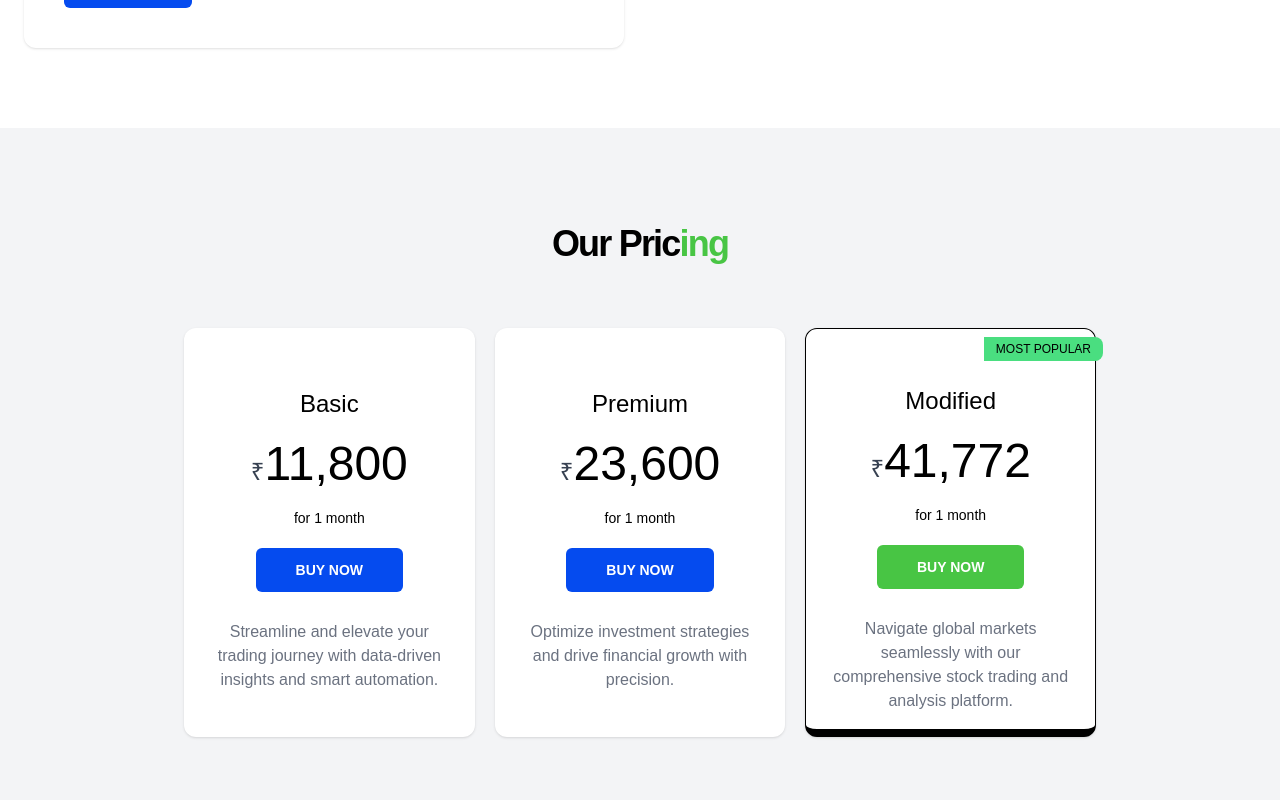
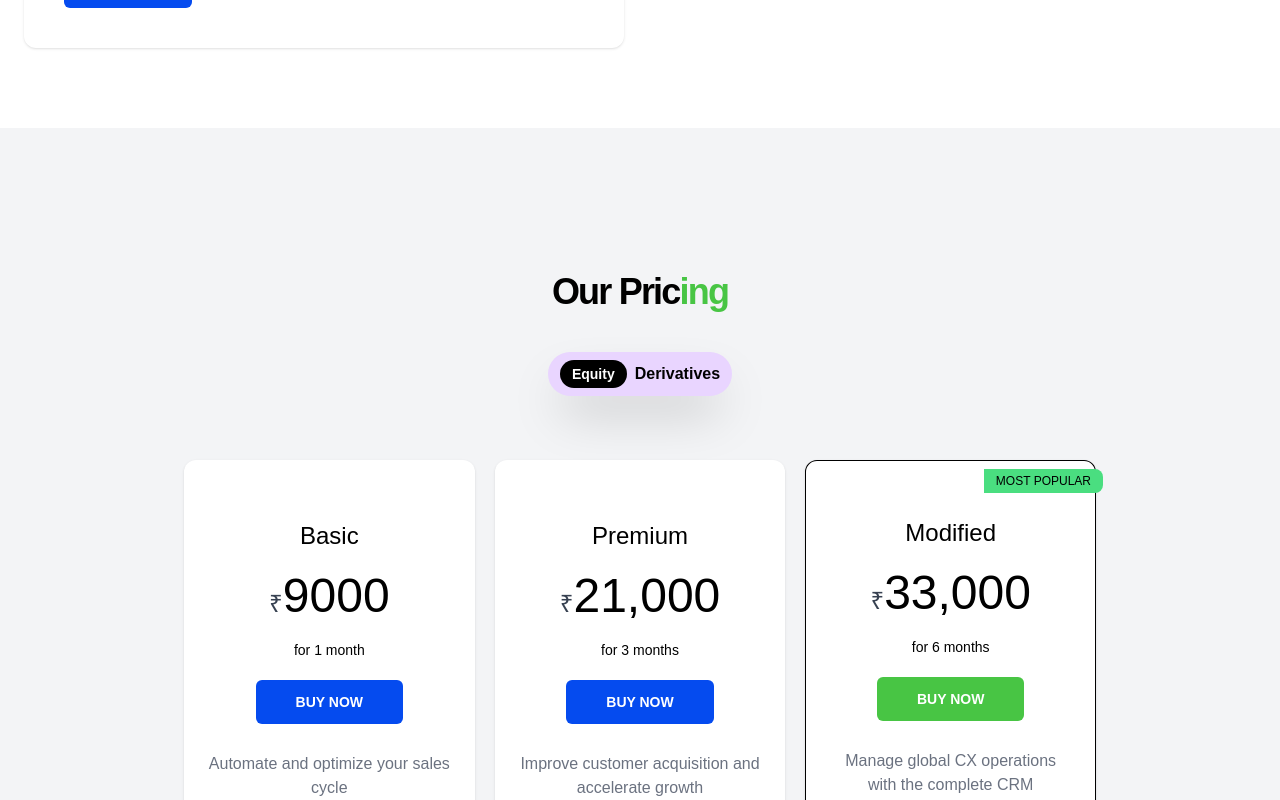
Before and after one commit to Coader-Sasmi/stoxxon, a Next.js app: page / in a window 1280 px wide. Shown: the part 2480-3280 px from the top of the page. Built offline with nearby package versions, Linux system fonts and the light colour scheme.

Commit message:
pricing content updated

```diff
--- a/src/app/components/PricingSection.tsx
+++ b/src/app/components/PricingSection.tsx
@@ -1,41 +1,74 @@
 "use client";
+
+import { useState } from "react";
+
 const pricing_Arr = [
   {
     _id: "1",
     heading: "Basic",
     monthlyPrice: "11,800",
+    yearlyPrice: "9000",
     monthlyPath: "for 1 month",
+    yearlyPath: "for 1 month",
     button: "BUY NOW",
-    description:
-      "Streamline and elevate your trading journey with data-driven insights and smart automation.",
+    description: "Automate and optimize your sales cycle",
   },
   {
     _id: "2",
     heading: "Premium",
     monthlyPrice: "23,600",
+    yearlyPrice: "21,000",
     monthlyPath: "for 1 month",
+    yearlyPath: "for 3 months",
     button: "BUY NOW",
-    description:
-      "Optimize investment strategies and drive financial growth with precision.",
+    description: "Improve customer acquisition and accelerate growth",
   },
   {
     _id: "3",
     heading: "Modified",
     monthlyPrice: "41,772",
+    yearlyPrice: "33,000",
     monthlyPath: "for 1 month",
+    yearlyPath: "for 6 months",
     button: "BUY NOW",
-    description:
-      "Navigate global markets seamlessly with our comprehensive stock trading and analysis platform.",
+    description: "Manage global CX operations with the complete CRM",
   },
 ];
-
 export default function PricingSection() {
+  const [pricing, setPricing] = useState("equity");
+  const handleChange = (type: string) => {
+    setPricing(type);
+  };
   return (
-    <section className="main-container md:py-24 py-8 bg-gray-100" id="pricing">
+    <section className="main-container md:py-36 py-16 bg-gray-100" id="pricing">
       <div className="flex flex-col md:gap-10 gap-5 justify-center items-center w-full">
         <h1 className="md:text-4xl text-3xl tracking-tighter font-semibold">
           Our Pric<span className="text-secondary">ing</span>
         </h1>
+        <div className=" bg-purple-200 px-3 py-2 font-semibold shadow-2xl rounded-full ">
+          <span className="flex gap-2 items-center cursor-pointer">
+            <p
+              onClick={() => handleChange("equity")}
+              className={`${
+                pricing === "equity"
+                  ? "bg-black text-white py-1 px-3 text-sm rounded-full "
+                  : ""
+              }`}
+            >
+              Equity
+            </p>
+            <p
+              onClick={() => handleChange("Derivatives")}
+              className={`${
+                pricing === "Derivatives"
+                  ? "bg-black text-white py-1 px-3 text-sm rounded-full  "
+                  : ""
+              }`}
+            >
+              Derivatives
+            </p>
+          </span>
+        </div>
       </div>
       <div className="grid md:grid-cols-12 grid-cols-3 gap-5 w-full md:pt-16 pt-5 lg:px-40 ">
         {pricing_Arr.map((item, index) => (
@@ -60,9 +93,11 @@ export default function PricingSection() {
             <h5 className="lg:text-2xl text-xl font-medium">{item.heading}</h5>
             <h3 className="lg:text-5xl text-3xl">
               <span className="md:text-2xl text-lg text-gray-700">₹</span>
-              {item.monthlyPrice}
+              {pricing === "equity" ? item.yearlyPrice : item.monthlyPrice}
             </h3>
-            <p className="text-sm">{item.monthlyPath}</p>
+            <p className="text-sm">
+              {pricing === "equity" ? item.yearlyPath : item.monthlyPath}
+            </p>
             <h6
               className={` text-white text-sm lg:px-10 px-8 py-2 lg:py-3 common-transition cursor-pointer rounded-md font-medium lg:font-semibold ${
                 item._id === "3"
```
